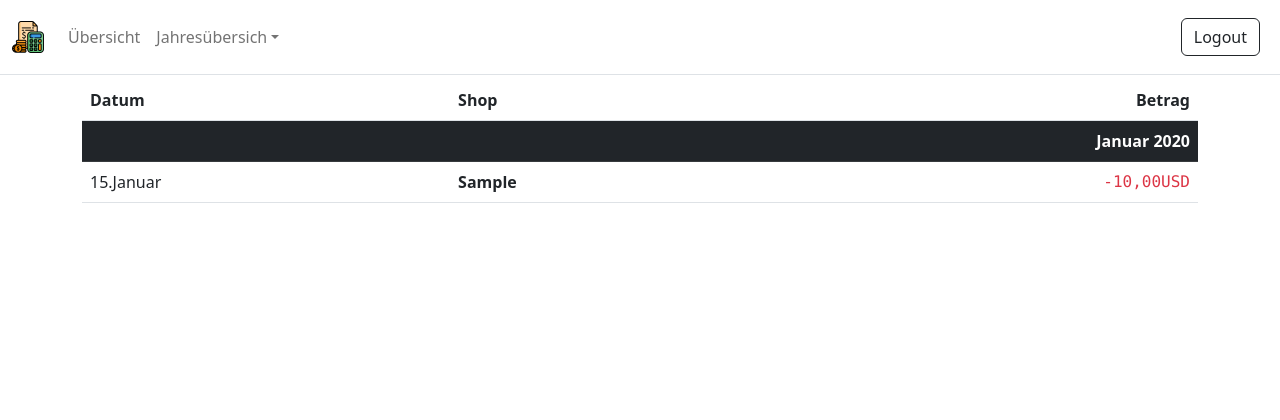
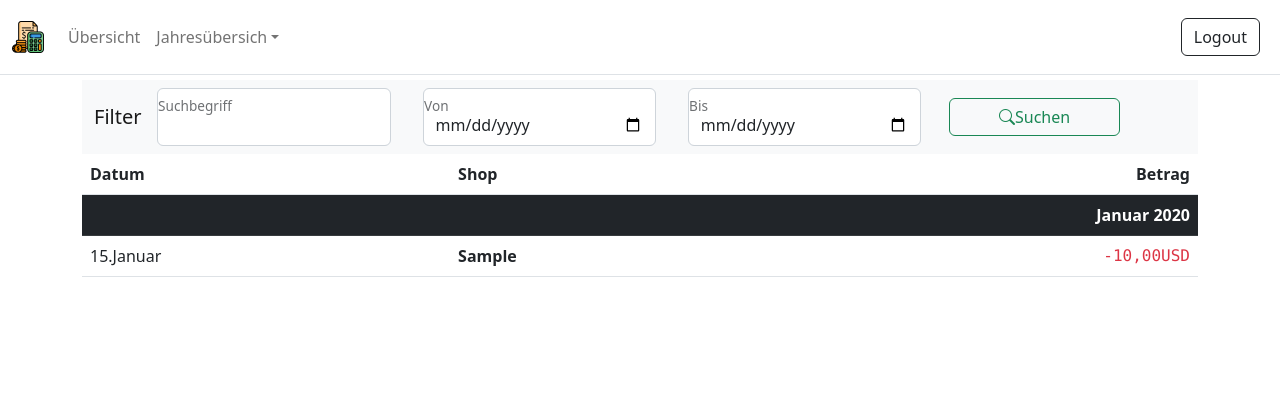
Before and after one commit to dangrie158/BookKeeper, a Django app: page /entries/ in a window 1280 px wide. Shown: the top 420 px of the page. Run offline with Django 4.2, Linux system fonts and the light colour scheme; a user stored in the database is signed in; tables that the repository leaves empty hold one stand-in row (values such as "Sample post"); some libraries are stand-ins or nearby versions.

Commit message:
added search functionality

```diff
--- a/bookkeeper/templates/base.html
+++ b/bookkeeper/templates/base.html
@@ -4,7 +4,6 @@
 
 <head>
     <meta charset="utf-8">
-    <meta name="viewport" content="width=device-width, initial-scale=1, shrink-to-fit=no">
     <title>BookKeeper | {% block title %}{% endblock %}</title>
     <link href="{% static 'vendor/bootstrap/css/bootstrap.min.css' %}" rel="stylesheet">
     <link href="{% static 'vendor/bootstrap-icons/bootstrap-icons.css' %}" rel="stylesheet">
@@ -28,16 +27,23 @@
     <meta name="msapplication-TileColor" content="#ffffff">
     <meta name="msapplication-TileImage" content="{% static 'assets/favicon/ms-icon-144x144.png' %}">
     <meta name="theme-color" content="#ffffff">
+    <meta name="viewport" content="viewport-fit=cover, width=device-width, initial-scale=1.0, minimum-scale=1.0, maximum-scale=1.0, user-scalable=no" />
+
+    <meta name="apple-mobile-web-app-capable" content="yes" />
+    <meta name="apple-mobile-web-app-title" content="BookKeeper" />
+    <meta name="apple-mobile-web-app-status-bar-style" content="black" />
 </head>
 
 <body>
     {% if user.is_authenticated %}
     <div class="container">
         <nav class="navbar navbar-expand-md fixed-top border-bottom bg-white" aria-label="Main navigation">
-            <div class="container-fluid">
+            <div class="container-fluid" style="min-height:32px">
+                {% block brand_section %}
                 <a href="/" class="navbar-brand">
                     <img class="my-2" src="{% static 'assets/logo.png' %}" alt="BookKeeper" width="32" height="32">
                 </a>
+                {% endblock %}
                 <button class="navbar-toggler p-0 border-0" type="button" id="navbarSideCollapse"
                     aria-label="Toggle navigation">
                     <span class="navbar-toggler-icon"></span>
--- a/bookkeeping/forms.py
+++ b/bookkeeping/forms.py
@@ -34,3 +34,13 @@ class EntryForm(forms.ModelForm):
     class Meta:
         model = models.BookEntry
         fields = ["amount", "shop", "booking_date", "type", "comment"]
+
+
+class SearchForm(forms.Form):
+    term = forms.CharField(max_length=100, label="Suchbegriff", required=False)
+    from_date = booking_date = forms.DateField(
+        widget=forms.widgets.DateInput(format="%Y-%m-%d"), label="Von", required=False
+    )
+    to_date = booking_date = forms.DateField(
+        widget=forms.widgets.DateInput(format="%Y-%m-%d"), label="Bis", required=False
+    )
--- a/bookkeeping/templates/bookkeeping/bookentry_list.html
+++ b/bookkeeping/templates/bookkeeping/bookentry_list.html
@@ -1,5 +1,6 @@
 {% extends "bookkeeping/base.html" %}
 {% load static %}
+{% load widget_tweaks %}
 
 {% block styles %}
 <link href="{% static 'css/book.css' %}" rel="stylesheet">
@@ -16,9 +17,32 @@
 </div>
 {% endfor %}
 {% endif %}
-<a class="btn btn-primary floating-action-button" href="{% url 'entry-add' %}" role="button">
-    <i class="bi bi-plus"></i>
-</a>
+<section class="navbar navbar-expand-lg navbar-light bg-light">
+    <div class="container">
+        <a class="navbar-brand" href="#">Filter</a>
+        <button class="navbar-toggler" type="button" data-bs-toggle="collapse" data-bs-target="#filterForm" aria-controls="filterForm" aria-expanded="false" aria-label="Toggle navigation">
+            <span class="bi bi-funnel"></span>
+        </button>
+        <div class="collapse navbar-collapse" id="filterForm">
+            <form class="row gap-2 w-100 align-items-center" method="get">
+                <div class="form-floating col-lg-3">
+                    {% render_field search_form.term class="form-control" %}
+                    <label for="{{ search_form.term.name }}">{{ search_form.term.label }}</label>
+                </div>
+                <div class="form-floating col-lg-3">
+                    {% render_field search_form.from_date class="form-control" placeholder=search_form.from_date.label type='date' %}
+                    <label for="{{ search_form.from_date.name }}">{{ search_form.from_date.label }}</label>
+                </div>
+                <div class="form-floating col-lg-3">
+                    {% render_field search_form.to_date class="form-control" placeholder=search_form.to_date.label type='date' %}
+                    <label for="{{ search_form.to_date.name }}">{{ search_form.to_date.label }}</label>
+                </div>
+                <button class="btn btn-outline-success col-lg-2 mx-2" type="submit"><i class="bi bi-search"></i>Suchen</button>
+            </form>
+        </div>
+    </div>
+</section>
+{% if object_list %}
 <table class="table">
     <thead>
         <tr >
@@ -44,6 +68,11 @@
         </tr>
         {% endfor %}
     {% endfor %}
-
 </table>
+{% else %}
+    <p class="lead text-muted text-center mt-5">Keine Einträge vorhanden</p>
+{% endif %}
+<a class="btn btn-primary floating-action-button" href="{% url 'entry-add' %}" role="button">
+    <i class="bi bi-plus"></i>
+</a>
 {% endblock %}
--- a/bookkeeping/views.py
+++ b/bookkeeping/views.py
@@ -1,5 +1,3 @@
-from datetime import date
-import os
 from pathlib import Path
 from django.http import HttpResponseRedirect
 from django.views.generic import ListView, CreateView, UpdateView, DeleteView
@@ -8,6 +6,7 @@ from django.urls import reverse_lazy, reverse
 from django.core.files.uploadedfile import UploadedFile
 from django.conf import settings
 from django.contrib import messages
+from django.db.models import Q
 
 from bookkeeping import models
 from bookkeeping import forms
@@ -45,11 +44,27 @@ class BookView(LoginRequiredMixin, ListView):
 
     def get_queryset(self):
         queryset = super().get_queryset()
-        return queryset.filter(user=self.request.user)
+
+        search_params = forms.SearchForm(self.request.GET)
+        search_params.is_valid()
+
+        search_terms = Q()
+        if search_params.cleaned_data["from_date"] is not None:
+            search_terms &= Q(booking_date__gte=search_params.cleaned_data["from_date"])
+
+        if search_params.cleaned_data["to_date"] is not None:
+            search_terms &= Q(booking_date__lte=search_params.cleaned_data["to_date"])
+
+            print(search_params.cleaned_data["to_date"])
+
+        if term := search_params.cleaned_data["term"]:
+            search_terms &= Q(shop__icontains=term) | Q(shop__icontains=term)
+
+        return queryset.filter(search_terms, user=self.request.user)
 
     def get_context_data(self, **kwargs):
         context = super().get_context_data(**kwargs)
-        context.update({"today": date.today()})
+        context.update({"search_form": forms.SearchForm(self.request.GET)})
         return context
 
 
```
Also changed, not shown: bookkeeping/templates/bookkeeping/bookentry_form.html (+11 -8 lines), bookkeeper/static/assets/favicon/manifest.json.
